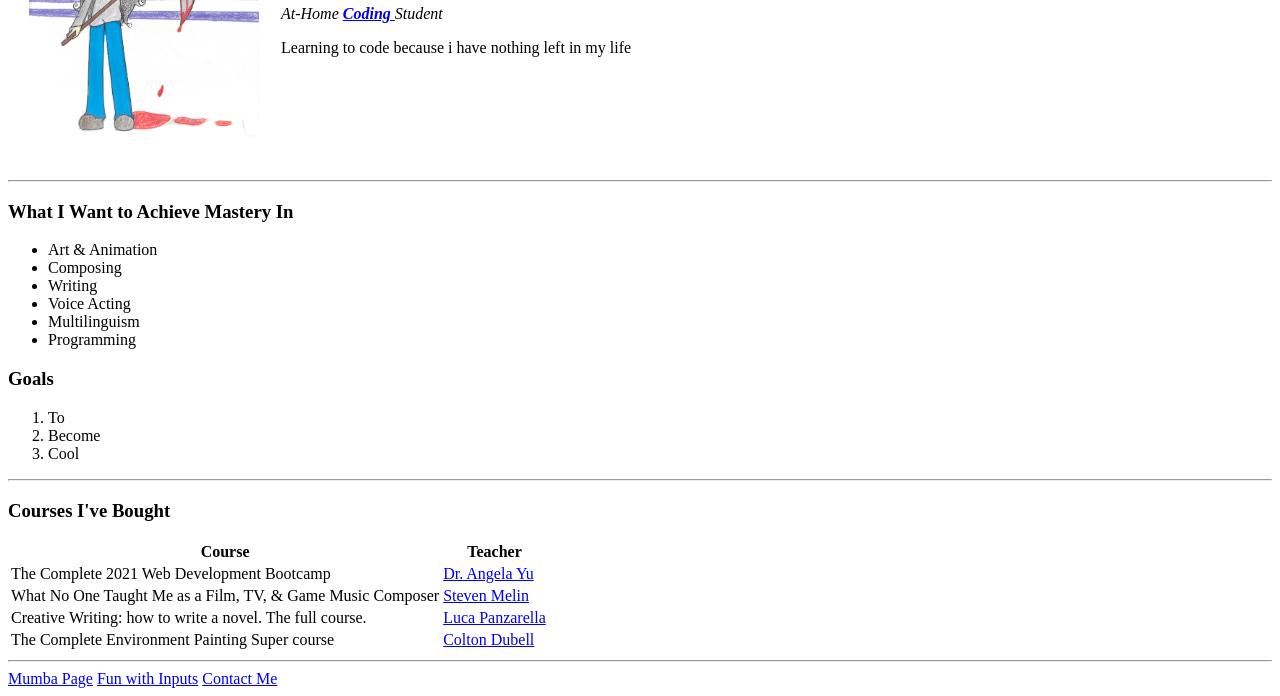
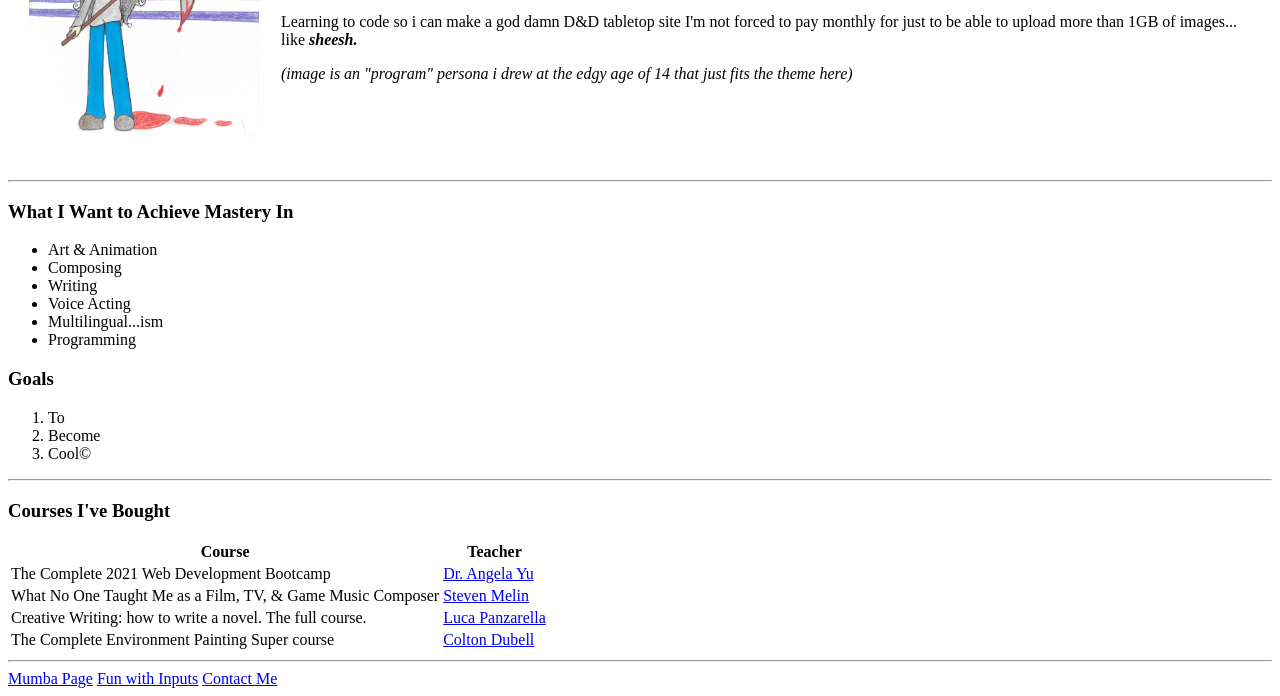
Before and after one commit to FlickrUnknown/cv, a plain HTML site: page index.html in a window 1280 px wide. Shown: the part 182-878 px from the top of the page. Drawn offline with Linux system fonts and the light colour scheme.

Commit message:
Text Fixes

```diff
--- a/index.html
+++ b/index.html
@@ -13,11 +13,15 @@
         alt="Portrait of Flickr"
         style="width:230px;height:300px"></td>
         <td><h1>Flickr Unknown</h1><p>
-          <em>At-Home <strong><a href="https://pointerpointer.com/">Coding </a></strong>Student</em>
+          <em>At-Home <strong><a href="https://pointerpointer.com/">Coding </a></strong>Guy</em>
           </p>
           <p>
-        Learning to code because i have nothing left in my life
-          </p></td>
+        Learning to code so i can make a god damn D&D tabletop site I'm not forced to pay monthly for just to be able to upload more than 1GB of images... like <em><strong>sheesh.</strong></em>
+          </p>
+          <p>
+            <em>(image is an "program" persona i drew at the edgy age of 14 that just fits the theme here)</em>
+          </p>
+        </td>
     </tr>
   </table>
   <hr>
@@ -28,7 +32,7 @@
       <li>Composing</li>
       <li>Writing</li>
       <li>Voice Acting</li>
-      <li>Multilinguism</li>
+      <li>Multilingual...ism</li>
       <li>Programming</li>
     </ul>
 
@@ -36,7 +40,7 @@
     <ol>
       <li>To</li>
       <li>Become</li>
-      <li>Cool</li>
+      <li>Cool©</li>
     </ol>
     <hr>
 
```
Also changed, not shown: page2.html (+8 -4 lines).
